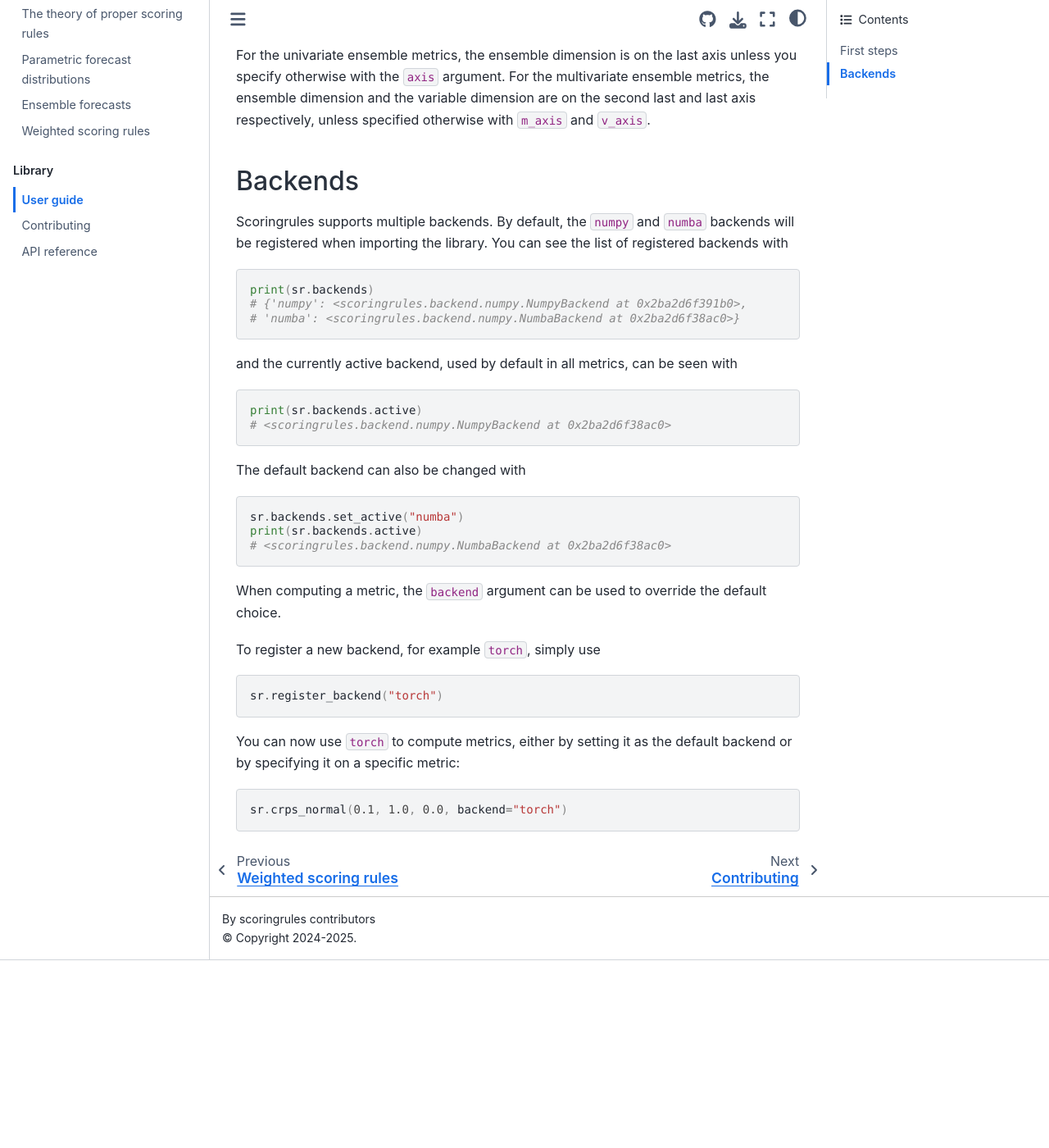
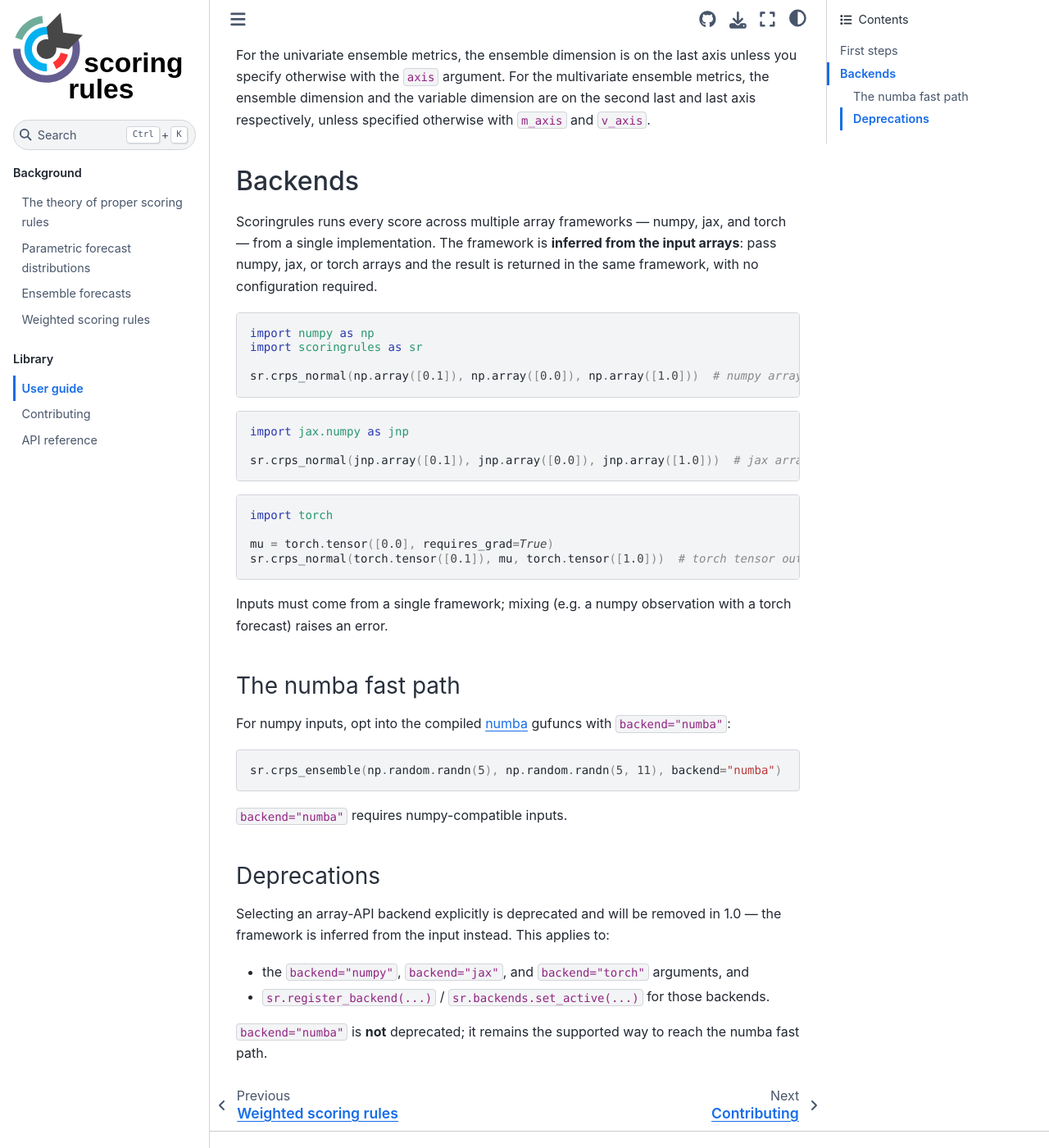
Before and after one commit to frazane/scoringrules, a Sphinx documentation site: the page built from docs/user_guide.md, in a window 1280 px wide and 1400 px high, scrolled down 798 px. Shown: the whole window at 82% size. Built offline with Sphinx 7.4.7 and the Sphinx Book theme 1.1.4, drawn with Linux system fonts in a browser that asks for light colours; before the commit the page ends 1969 px from its top, so only the background shows below that.

Commit message:
Rewrite user-guide backend section for inferred array frameworks

````diff
--- a/docs/user_guide.md
+++ b/docs/user_guide.md
@@ -37,39 +37,53 @@
 For the univariate ensemble metrics, the ensemble dimension is on the last axis unless you specify otherwise with the `axis` argument. For the multivariate ensemble metrics, the ensemble dimension and the variable dimension are on the second last and last axis respectively, unless specified otherwise with `m_axis` and `v_axis`.
 
 ## Backends
-Scoringrules supports multiple backends. By default, the `numpy` and `numba` backends will be registered when importing the library. You can see the list of registered backends with
+
+Scoringrules runs every score across multiple array frameworks — numpy, jax, and
+torch — from a single implementation. The framework is **inferred from the input
+arrays**: pass numpy, jax, or torch arrays and the result is returned in the same
+framework, with no configuration required.
 
 ```python
-print(sr.backends)
-# {'numpy': <scoringrules.backend.numpy.NumpyBackend at 0x2ba2d6f391b0>,
-# 'numba': <scoringrules.backend.numpy.NumbaBackend at 0x2ba2d6f38ac0>}
+import numpy as np
+import scoringrules as sr
+
+sr.crps_normal(np.array([0.1]), np.array([0.0]), np.array([1.0]))  # numpy array in, numpy array out
 ```
 
-and the currently active backend, used by default in all metrics, can be seen with
+```python
+import jax.numpy as jnp
+
+sr.crps_normal(jnp.array([0.1]), jnp.array([0.0]), jnp.array([1.0]))  # jax array out
+```
 
 ```python
-print(sr.backends.active)
-# <scoringrules.backend.numpy.NumpyBackend at 0x2ba2d6f38ac0>
+import torch
+
+mu = torch.tensor([0.0], requires_grad=True)
+sr.crps_normal(torch.tensor([0.1]), mu, torch.tensor([1.0]))  # torch tensor out; autograd preserved
 ```
 
-The default backend can also be changed with
+Inputs must come from a single framework; mixing (e.g. a numpy observation with a
+torch forecast) raises an error.
+
+### The numba fast path
+
+For numpy inputs, opt into the compiled [numba](https://numba.pydata.org/) gufuncs
+with `backend="numba"`:
 
 ```python
-sr.backends.set_active("numba")
-print(sr.backends.active)
-# <scoringrules.backend.numpy.NumbaBackend at 0x2ba2d6f38ac0>
-```
-When computing a metric, the `backend` argument can be used to override the default choice.
-
-
-To register a new backend, for example `torch`, simply use
-
-```python
-sr.register_backend("torch")
+sr.crps_ensemble(np.random.randn(5), np.random.randn(5, 11), backend="numba")
 ```
 
-You can now use `torch` to compute metrics, either by setting it as the default backend or by specifying it on a specific metric:
+`backend="numba"` requires numpy-compatible inputs.
 
-```python
-sr.crps_normal(0.1, 1.0, 0.0, backend="torch")
-```
+### Deprecations
+
+Selecting an array-API backend explicitly is deprecated and will be removed in 1.0
+— the framework is inferred from the input instead. This applies to:
+
+- the `backend="numpy"`, `backend="jax"`, and `backend="torch"` arguments, and
+- `sr.register_backend(...)` / `sr.backends.set_active(...)` for those backends.
+
+`backend="numba"` is **not** deprecated; it remains the supported way to reach the
+numba fast path.
````
